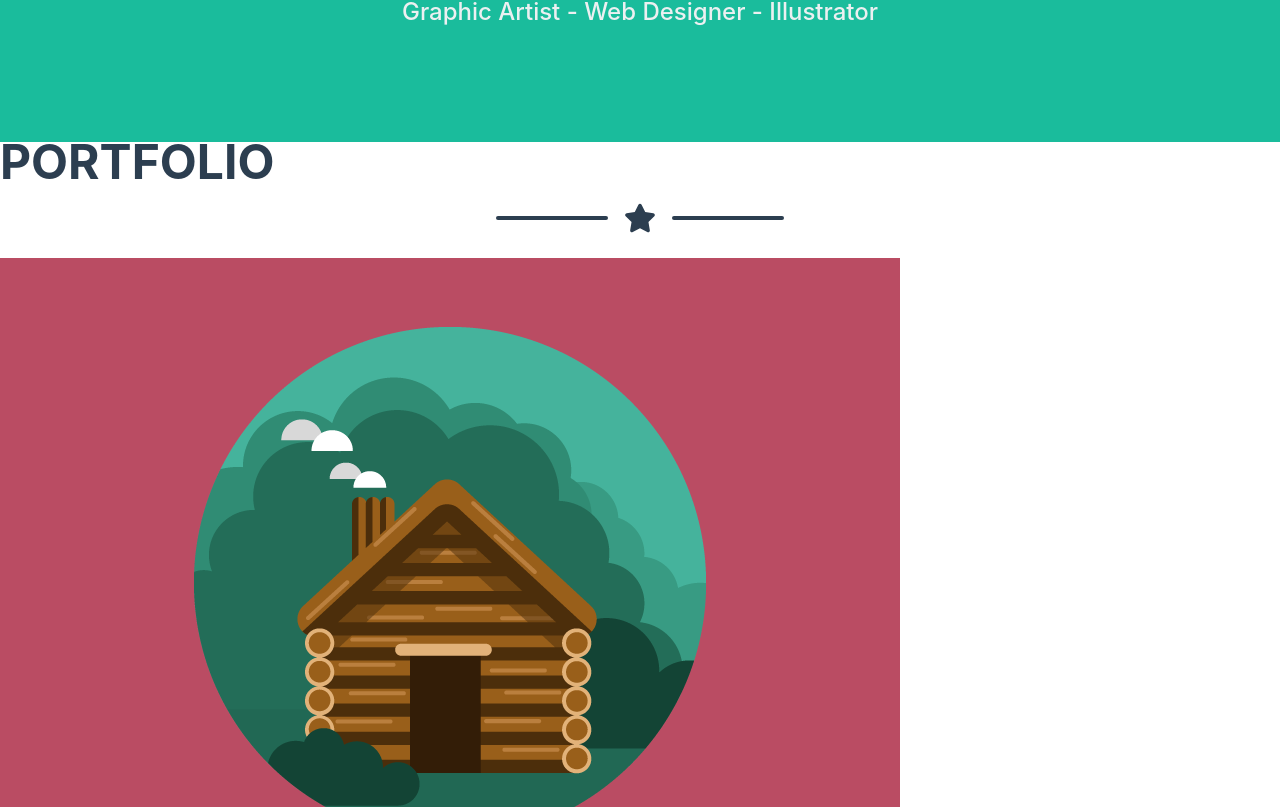
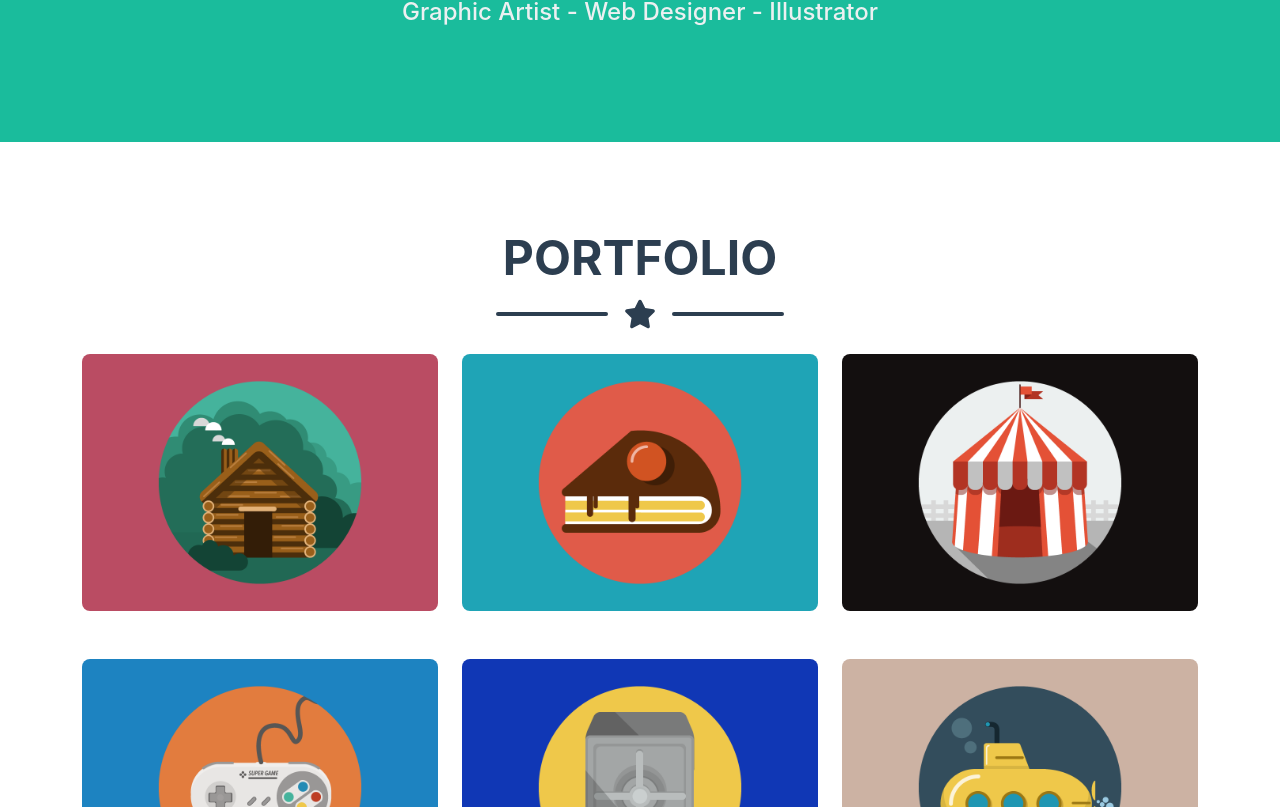
Before and after one commit to hudaysawalha-web/Remake-startbootstrap-page-using-react, a React (Vite) app: page / in a window 1280 px wide. Shown: the part 673-1480 px from the top of the page. Built offline with nearby package versions, Linux system fonts and the light colour scheme.

Commit message:
Refactor About and Portfolio components for improved layout and styling; remove unused Hero styles

```diff
--- a/src/components/About/About.css
+++ b/src/components/About/About.css
@@ -2,6 +2,7 @@
   background-color: var(--primary-green);
   color: var(--text-light);
   padding: 6rem 0;
+  width: 100%;
 }
 
 .lead {
--- a/src/components/About/About.jsx
+++ b/src/components/About/About.jsx
@@ -12,8 +12,8 @@ export default function About() {
         <h2>About</h2>
 
         <DividerCustom />
-        <div className="row">
-          <div className="col-lg-4 ms-auto">
+        <div className="row justify-content-center ">
+          <div className="col-12 col-lg-4 ms-auto">
             <p className="lead">
               Freelancer is a free bootstrap theme created by Start Bootstrap.
               The download includes the complete source files including HTML,
@@ -21,7 +21,7 @@ export default function About() {
               customization.
             </p>
           </div>
-          <div className="col-lg-4 me-auto">
+          <div className="col-12 col-lg-4 me-auto">
             <p className="lead">
               You can create your own custom avatar for the masthead, change the
               icon in the dividers, and add your email address to the contact
--- a/src/components/Hero/Hero.css
+++ b/src/components/Hero/Hero.css
@@ -25,37 +25,6 @@
   letter-spacing: 0.05rem;
 }
 
-.divider-custom {
-  margin: 1.25rem 0 1.5rem;
-  width: 100%;
-  display: flex;
-  justify-content: center;
-  align-items: center;
-  gap: 1rem;
-}
-
-.divider-custom-line{
-    width: 100%;
-    max-width: 7rem;
-    height: 0.25rem;
-    border-radius: 1rem;
-    background-color: var(--text-light);
-
-}
-
-.divider-custom-icon{
-    color: var(--text-light);
-    display: flex;
-    align-items: center;
-    justify-content: center;
-}
-.star-icon{
-    font-size: 2rem;
-    width: 2rem;
-    height: 2rem;
-    color: var(--text-light);
-}
-
 .masthead-subheading{
     font-size: 1.5rem;
     font-weight: 500;
--- /dev/null
+++ b/src/components/Portfolio/Porfolio.css
@@ -0,0 +1,19 @@
+.portfolio-item {
+  cursor: pointer;
+  position: relative;
+  display: flex;
+  align-items: center;
+  justify-content: center;
+  overflow: hidden;
+}
+
+.portfolio-item .img-fluid {
+  max-width: 100%;
+  height: auto;
+  display: block;
+}
+
+.img-fluid {
+  border-radius: 0.5rem;
+
+}
--- a/src/components/Portfolio/Portfolio.jsx
+++ b/src/components/Portfolio/Portfolio.jsx
@@ -6,33 +6,34 @@ import Game from "../../assets/game.png";
 import Safe from "../../assets/safe.png";
 import Submarine from "../../assets/submarine.png";
 import DividerCustom from "../Divider/dividerCustome";
+import "./Porfolio.css";
+
+const portfolioItems = [
+  { id: 1, src: Cabin, alt: "Cabin" },
+  { id: 2, src: Cake, alt: "Cake" },
+  { id: 3, src: Circus, alt: "Circus" },
+  { id: 4, src: Game, alt: "Game Controller" },
+  { id: 5, src: Safe, alt: "Safe" },
+  { id: 6, src: Submarine, alt: "Submarine" },
+];
+
 export default function Portfolio() {
   return (
-    <>
-      <div>
-        <h2> Portfolio </h2>
-        <DividerCustom theme="dark"/>
-      </div>
-      <div>
-        <div>
-          <img src={Cabin} />
-        </div>
-        <div>
-          <img src={Cake} />
-        </div>
-        <div>
-          <img src={Circus} />
-        </div>
-        <div>
-          <img src={Game} />
-        </div>
-        <div>
-          <img src={Safe} />
-        </div>
-        <div>
-          <img src={Submarine} />
+    <section className="portfolio page-section">
+      <div className="container">
+        <h2>Portfolio</h2>
+        <DividerCustom theme="dark" />
+
+        <div className="row justify-content-center">
+          {portfolioItems.map((item) => (
+            <div key={item.id} className="col-12 col-md-6 col-lg-4 mb-5">
+              <div className="portfolio-item mx-auto">
+                <img src={item.src} alt={item.alt} className="img-fluid" />
+              </div>
+            </div>
+          ))}
         </div>
       </div>
-    </>
+    </section>
   );
 }
--- a/src/index.css
+++ b/src/index.css
@@ -7,10 +7,29 @@
     "Helvetica Neue", Arial, "Noto Sans", sans-serif, "Apple Color Emoji",
     "Segoe UI Emoji", "Segoe UI Symbol", "Noto Color Emoji";
 }
+* {
+  box-sizing: border-box;
+  margin: 0;
+  padding: 0;
+}
+
+html, body, #root {
+  width: 100%;
+  min-height: 100vh;
+  overflow-x: hidden;
+}
+#root, .App {
+  display: flex;
+  flex-direction: column;
+  width: 100%;
+}
 
 body {
   font-family: var(--font-family);
   color: var(--secondary);
+  overflow-x: hidden;
+
+
 }
 
 a {
@@ -35,6 +54,7 @@ h2{
 .page-section{
   padding: 6rem 0;
   text-align: center;
+  width: 100%;
 }
 
 p{
```
